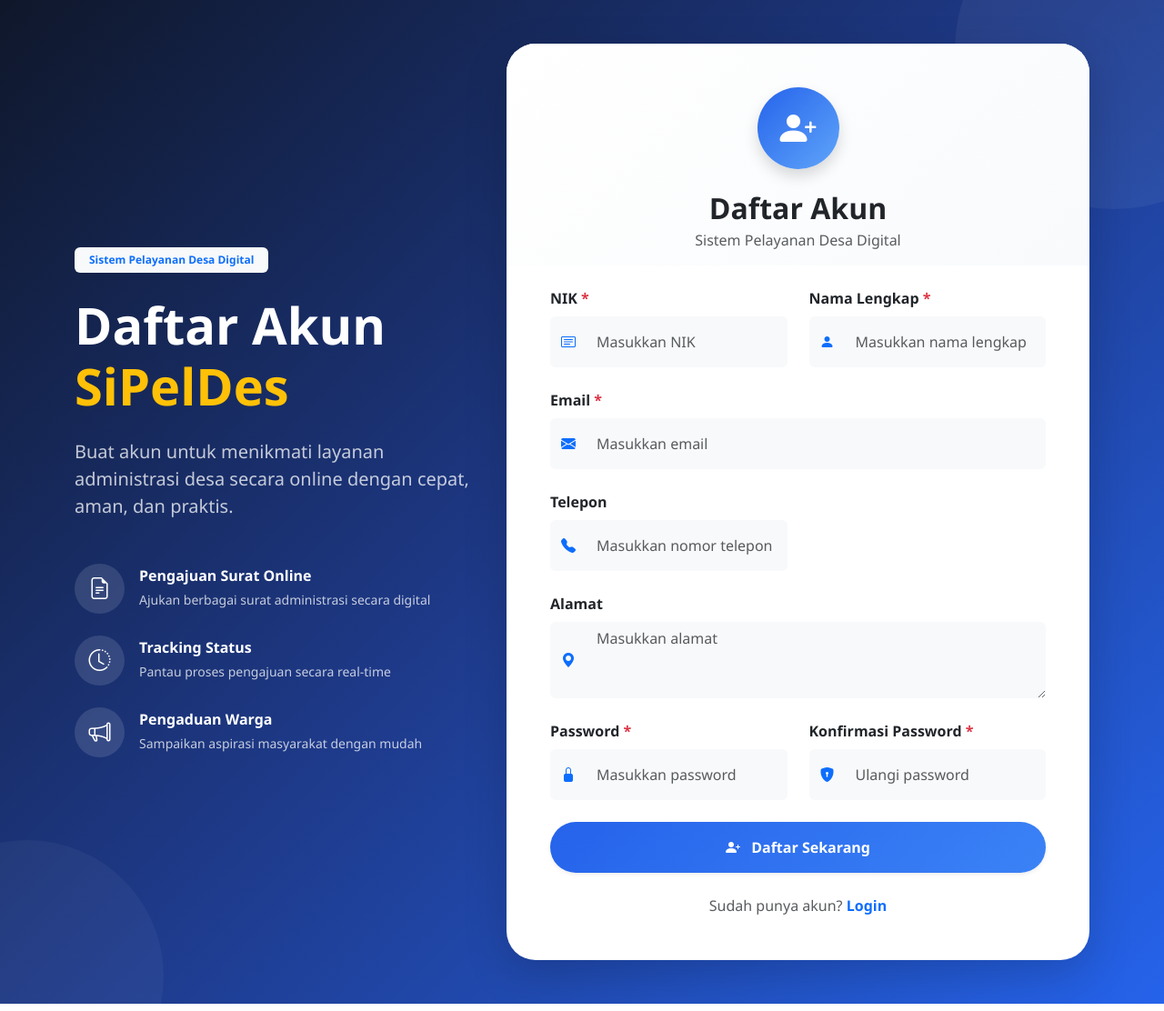
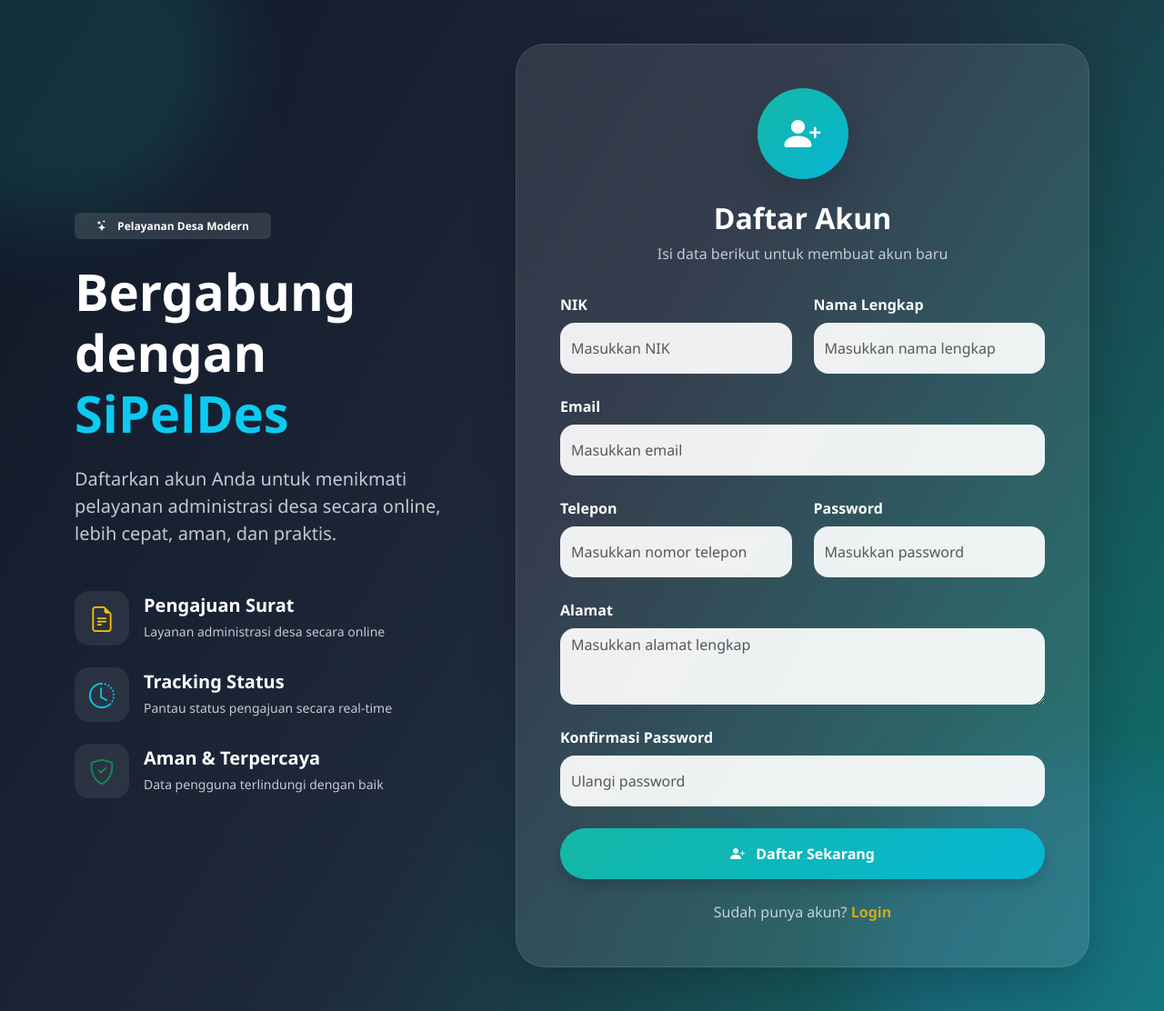
Before and after one commit to Nouval-21/sipledes, a Flask app: page /auth/register in a window 1280 px wide. Shown: the whole page at 91% size. Run offline with Flask 3, Linux system fonts and the light colour scheme.

Commit message:
Revise register.html for design and content updates
Updated the registration page with new styles and content.

```diff
--- a/app/templates/register.html
+++ b/app/templates/register.html
@@ -7,106 +7,97 @@
   class="min-vh-100 d-flex align-items-center py-5 position-relative overflow-hidden"
   style="
     background:
-    linear-gradient(135deg,#0f172a,#1e3a8a,#2563eb);
+    linear-gradient(120deg,#111827,#1e293b,#0f766e);
   "
 >
 
-  <!-- ORNAMENT -->
+  <!-- BACKGROUND EFFECT -->
   <div
     style="
       position:absolute;
-      top:-120px;
-      right:-120px;
-      width:350px;
-      height:350px;
+      top:-150px;
+      left:-150px;
+      width:400px;
+      height:400px;
       border-radius:50%;
-      background:rgba(255,255,255,0.05);
+      background:rgba(20,184,166,0.15);
+      filter:blur(40px);
     "
   ></div>
 
   <div
     style="
       position:absolute;
-      bottom:-120px;
-      left:-120px;
-      width:300px;
-      height:300px;
+      bottom:-180px;
+      right:-120px;
+      width:450px;
+      height:450px;
       border-radius:50%;
-      background:rgba(255,255,255,0.04);
+      background:rgba(59,130,246,0.15);
+      filter:blur(40px);
     "
   ></div>
 
   <div class="container position-relative">
 
-    <div class="row justify-content-center align-items-center">
+    <div class="row justify-content-center align-items-center g-5">
 
       <!-- LEFT CONTENT -->
-      <div class="col-lg-5 d-none d-lg-block text-white">
+      <div class="col-lg-5 text-white d-none d-lg-block">
 
-        <span class="badge bg-light text-primary px-3 py-2 mb-4">
-          Sistem Pelayanan Desa Digital
+        <span
+          class="badge px-4 py-2 mb-4"
+          style="
+            background:rgba(255,255,255,0.12);
+            backdrop-filter:blur(10px);
+          "
+        >
+          <i class="bi bi-stars me-2"></i>
+          Pelayanan Desa Modern
         </span>
 
         <h1 class="display-4 fw-bold mb-4">
-          Daftar Akun
-          <span class="text-warning">
+
+          Bergabung dengan
+          <span class="text-info">
             SiPelDes
           </span>
+
         </h1>
 
-        <p class="lead opacity-75 mb-4">
-          Buat akun untuk menikmati layanan administrasi desa
-          secara online dengan cepat, aman, dan praktis.
+        <p class="lead opacity-75 mb-5">
+
+          Daftarkan akun Anda untuk menikmati
+          pelayanan administrasi desa secara online,
+          lebih cepat, aman, dan praktis.
+
         </p>
 
-        <div class="mt-5">
+        <div class="d-flex flex-column gap-4">
 
-          <div class="d-flex align-items-center mb-4">
+          <div class="d-flex align-items-center">
 
             <div
-              class="rounded-circle d-flex align-items-center justify-content-center me-3"
+              class="rounded-4 d-flex align-items-center justify-content-center me-3"
               style="
-                width:55px;
-                height:55px;
-                background:rgba(255,255,255,0.12);
+                width:60px;
+                height:60px;
+                background:rgba(255,255,255,0.08);
               "
             >
-              <i class="bi bi-file-earmark-text fs-4"></i>
+              <i class="bi bi-file-earmark-text fs-3 text-warning"></i>
             </div>
 
             <div>
-              <h6 class="fw-bold mb-1">
-                Pengajuan Surat Online
-              </h6>
+
+              <h5 class="fw-bold mb-1">
+                Pengajuan Surat
+              </h5>
 
               <small class="opacity-75">
-                Ajukan berbagai surat administrasi secara digital
+                Layanan administrasi desa secara online
               </small>
-            </div>
 
-          </div>
-
-          <div class="d-flex align-items-center mb-4">
-
-            <div
-              class="rounded-circle d-flex align-items-center justify-content-center me-3"
-              style="
-                width:55px;
-                height:55px;
-                background:rgba(255,255,255,0.12);
-              "
-            >
-              <i class="bi bi-clock-history fs-4"></i>
-            </div>
-
-            <div>
-              <h6 class="fw-bold mb-1">
-                Tracking Status
-              </h6>
-
-              <small class="opacity-75">
-                Pantau proses pengajuan secara real-time
-              </small>
             </div>
 
           </div>
@@ -114,24 +105,53 @@
           <div class="d-flex align-items-center">
 
             <div
-              class="rounded-circle d-flex align-items-center justify-content-center me-3"
+              class="rounded-4 d-flex align-items-center justify-content-center me-3"
               style="
-                width:55px;
-                height:55px;
-                background:rgba(255,255,255,0.12);
+                width:60px;
+                height:60px;
+                background:rgba(255,255,255,0.08);
               "
             >
-              <i class="bi bi-megaphone fs-4"></i>
+              <i class="bi bi-clock-history fs-3 text-info"></i>
             </div>
 
             <div>
-              <h6 class="fw-bold mb-1">
-                Pengaduan Warga
-              </h6>
+
+              <h5 class="fw-bold mb-1">
+                Tracking Status
+              </h5>
 
               <small class="opacity-75">
-                Sampaikan aspirasi masyarakat dengan mudah
+                Pantau status pengajuan secara real-time
               </small>
+
+            </div>
+
+          </div>
+
+          <div class="d-flex align-items-center">
+
+            <div
+              class="rounded-4 d-flex align-items-center justify-content-center me-3"
+              style="
+                width:60px;
+                height:60px;
+                background:rgba(255,255,255,0.08);
+              "
+            >
+              <i class="bi bi-shield-check fs-3 text-success"></i>
+            </div>
+
+            <div>
+
+              <h5 class="fw-bold mb-1">
+                Aman & Terpercaya
+              </h5>
+
+              <small class="opacity-75">
+                Data pengguna terlindungi dengan baik
+              </small>
+
             </div>
 
           </div>
@@ -140,27 +160,28 @@
 
       </div>
 
-      <!-- REGISTER CARD -->
+      <!-- REGISTER BOX -->
       <div class="col-lg-7 col-md-10">
 
-        <div class="card border-0 shadow-lg rounded-5 overflow-hidden">
-
-          <!-- HEADER -->
         <div
-            class="text-center p-5 pb-3"
+          class="rounded-5 shadow-lg overflow-hidden"
           style="
-              background:
-              linear-gradient(135deg,#ffffff,#f8fafc);
+            background:rgba(255,255,255,0.10);
+            backdrop-filter:blur(20px);
+            border:1px solid rgba(255,255,255,0.10);
           "
         >
 
+          <!-- HEADER -->
+          <div class="text-center p-5 pb-4">
+
             <div
-              class="rounded-circle mx-auto d-flex align-items-center justify-content-center shadow mb-4"
+              class="rounded-circle mx-auto d-flex align-items-center justify-content-center shadow-lg mb-4"
               style="
-                width:90px;
-                height:90px;
+                width:100px;
+                height:100px;
                 background:
-                linear-gradient(135deg,#2563eb,#60a5fa);
+                linear-gradient(135deg,#14b8a6,#06b6d4);
                 color:white;
               "
             >
@@ -169,18 +190,18 @@
 
             </div>
 
-            <h2 class="fw-bold mb-1 text-dark">
+            <h2 class="fw-bold text-white mb-2">
               Daftar Akun
             </h2>
 
-            <p class="text-muted mb-0">
-              Sistem Pelayanan Desa Digital
+            <p class="text-light opacity-75 mb-0">
+              Isi data berikut untuk membuat akun baru
             </p>
 
           </div>
 
-          <!-- BODY -->
-          <div class="card-body p-5 pt-4">
+          <!-- FORM -->
+          <div class="p-5 pt-2">
 
             <form method="POST">
 
@@ -189,179 +210,139 @@
                 <!-- NIK -->
                 <div class="col-md-6">
 
-                  <label class="form-label fw-semibold">
+                  <label class="form-label text-white fw-semibold">
                     NIK
-                    <span class="text-danger">*</span>
                   </label>
-
-                  <div class="input-group">
-
-                    <span class="input-group-text bg-light border-0">
-                      <i class="bi bi-card-text text-primary"></i>
-                    </span>
 
                   <input
                     type="text"
                     name="nik"
-                      class="form-control border-0 bg-light py-3"
+                    class="form-control border-0 rounded-4 py-3"
                     maxlength="16"
                     placeholder="Masukkan NIK"
                     required
+                    style="
+                      background:rgba(255,255,255,0.92);
+                    "
                   />
-
-                  </div>
 
                 </div>
 
                 <!-- NAMA -->
                 <div class="col-md-6">
 
-                  <label class="form-label fw-semibold">
+                  <label class="form-label text-white fw-semibold">
                     Nama Lengkap
-                    <span class="text-danger">*</span>
                   </label>
-
-                  <div class="input-group">
-
-                    <span class="input-group-text bg-light border-0">
-                      <i class="bi bi-person-fill text-primary"></i>
-                    </span>
 
                   <input
                     type="text"
                     name="nama"
-                      class="form-control border-0 bg-light py-3"
+                    class="form-control border-0 rounded-4 py-3"
                     placeholder="Masukkan nama lengkap"
                     required
+                    style="
+                      background:rgba(255,255,255,0.92);
+                    "
                   />
-
-                  </div>
 
                 </div>
 
                 <!-- EMAIL -->
                 <div class="col-12">
 
-                  <label class="form-label fw-semibold">
+                  <label class="form-label text-white fw-semibold">
                     Email
-                    <span class="text-danger">*</span>
                   </label>
-
-                  <div class="input-group">
-
-                    <span class="input-group-text bg-light border-0">
-                      <i class="bi bi-envelope-fill text-primary"></i>
-                    </span>
 
                   <input
                     type="email"
                     name="email"
-                      class="form-control border-0 bg-light py-3"
+                    class="form-control border-0 rounded-4 py-3"
                     placeholder="Masukkan email"
                     required
+                    style="
+                      background:rgba(255,255,255,0.92);
+                    "
                   />
-
-                  </div>
 
                 </div>
 
                 <!-- TELEPON -->
                 <div class="col-md-6">
 
-                  <label class="form-label fw-semibold">
+                  <label class="form-label text-white fw-semibold">
                     Telepon
                   </label>
-
-                  <div class="input-group">
-
-                    <span class="input-group-text bg-light border-0">
-                      <i class="bi bi-telephone-fill text-primary"></i>
-                    </span>
 
                   <input
                     type="text"
                     name="telepon"
-                      class="form-control border-0 bg-light py-3"
+                    class="form-control border-0 rounded-4 py-3"
                     placeholder="Masukkan nomor telepon"
+                    style="
+                      background:rgba(255,255,255,0.92);
+                    "
                   />
 
                 </div>
+
+                <!-- PASSWORD -->
+                <div class="col-md-6">
+
+                  <label class="form-label text-white fw-semibold">
+                    Password
+                  </label>
+
+                  <input
+                    type="password"
+                    name="password"
+                    class="form-control border-0 rounded-4 py-3"
+                    placeholder="Masukkan password"
+                    required
+                    style="
+                      background:rgba(255,255,255,0.92);
+                    "
+                  />
 
                 </div>
 
                 <!-- ALAMAT -->
                 <div class="col-12">
 
-                  <label class="form-label fw-semibold">
+                  <label class="form-label text-white fw-semibold">
                     Alamat
                   </label>
 
-                  <div class="input-group">
-
-                    <span class="input-group-text bg-light border-0">
-                      <i class="bi bi-geo-alt-fill text-primary"></i>
-                    </span>
-
                   <textarea
                     name="alamat"
-                      class="form-control border-0 bg-light"
+                    class="form-control border-0 rounded-4"
                     rows="3"
-                      placeholder="Masukkan alamat"
+                    placeholder="Masukkan alamat lengkap"
+                    style="
+                      background:rgba(255,255,255,0.92);
+                    "
                   ></textarea>
 
                 </div>
 
-                </div>
+                <!-- KONFIRMASI -->
+                <div class="col-12">
 
-                <!-- PASSWORD -->
-                <div class="col-md-6">
-
-                  <label class="form-label fw-semibold">
-                    Password
-                    <span class="text-danger">*</span>
+                  <label class="form-label text-white fw-semibold">
+                    Konfirmasi Password
                   </label>
-
-                  <div class="input-group">
-
-                    <span class="input-group-text bg-light border-0">
-                      <i class="bi bi-lock-fill text-primary"></i>
-                    </span>
-
-                    <input
-                      type="password"
-                      name="password"
-                      class="form-control border-0 bg-light py-3"
-                      placeholder="Masukkan password"
-                      required
-                    />
-
-                  </div>
-
-                </div>
-
-                <!-- KONFIRMASI -->
-                <div class="col-md-6">
-
-                  <label class="form-label fw-semibold">
-                    Konfirmasi Password
-                    <span class="text-danger">*</span>
-                  </label>
-
-                  <div class="input-group">
-
-                    <span class="input-group-text bg-light border-0">
-                      <i class="bi bi-shield-lock-fill text-primary"></i>
-                    </span>
 
                   <input
                     type="password"
                     name="confirm_password"
-                      class="form-control border-0 bg-light py-3"
+                    class="form-control border-0 rounded-4 py-3"
                     placeholder="Ulangi password"
                     required
+                    style="
+                      background:rgba(255,255,255,0.92);
+                    "
                   />
-
-                  </div>
 
                 </div>
 
@@ -370,10 +351,10 @@
 
                   <button
                     type="submit"
-                    class="btn btn-primary w-100 py-3 rounded-pill fw-semibold shadow-sm"
+                    class="btn w-100 rounded-pill py-3 fw-bold text-white shadow"
                     style="
                       background:
-                      linear-gradient(135deg,#2563eb,#3b82f6);
+                      linear-gradient(135deg,#14b8a6,#06b6d4);
                       border:none;
                     "
                   >
@@ -392,13 +373,13 @@
             <!-- LOGIN -->
             <div class="text-center mt-4">
 
-              <p class="text-muted mb-0">
+              <p class="text-light opacity-75 mb-0">
 
                 Sudah punya akun?
 
                 <a
                   href="{{ url_for('auth.login') }}"
-                  class="text-decoration-none fw-bold"
+                  class="fw-bold text-warning text-decoration-none"
                 >
                   Login
                 </a>
```
Lines whose indentation alone changed are shown as unchanged.
